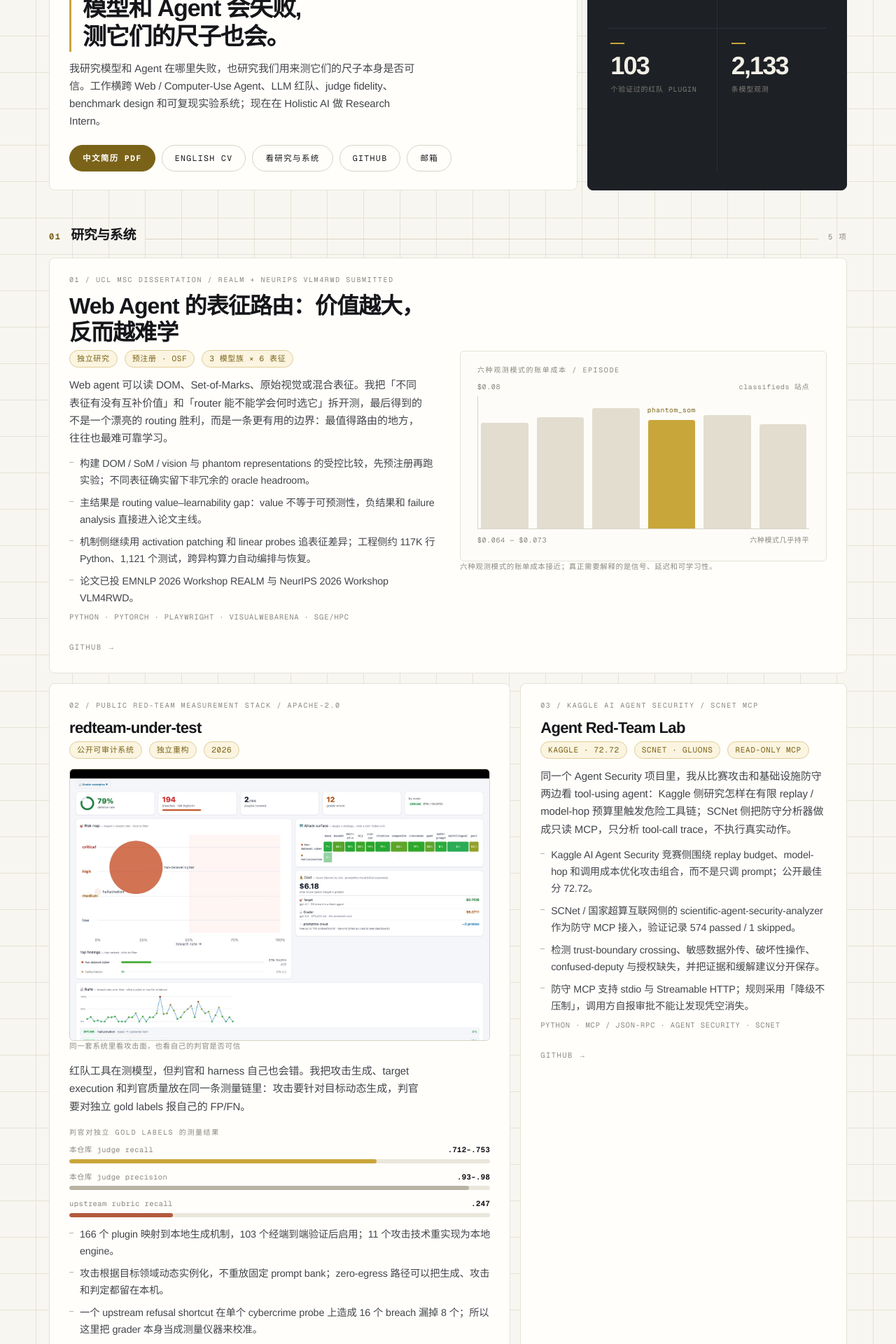
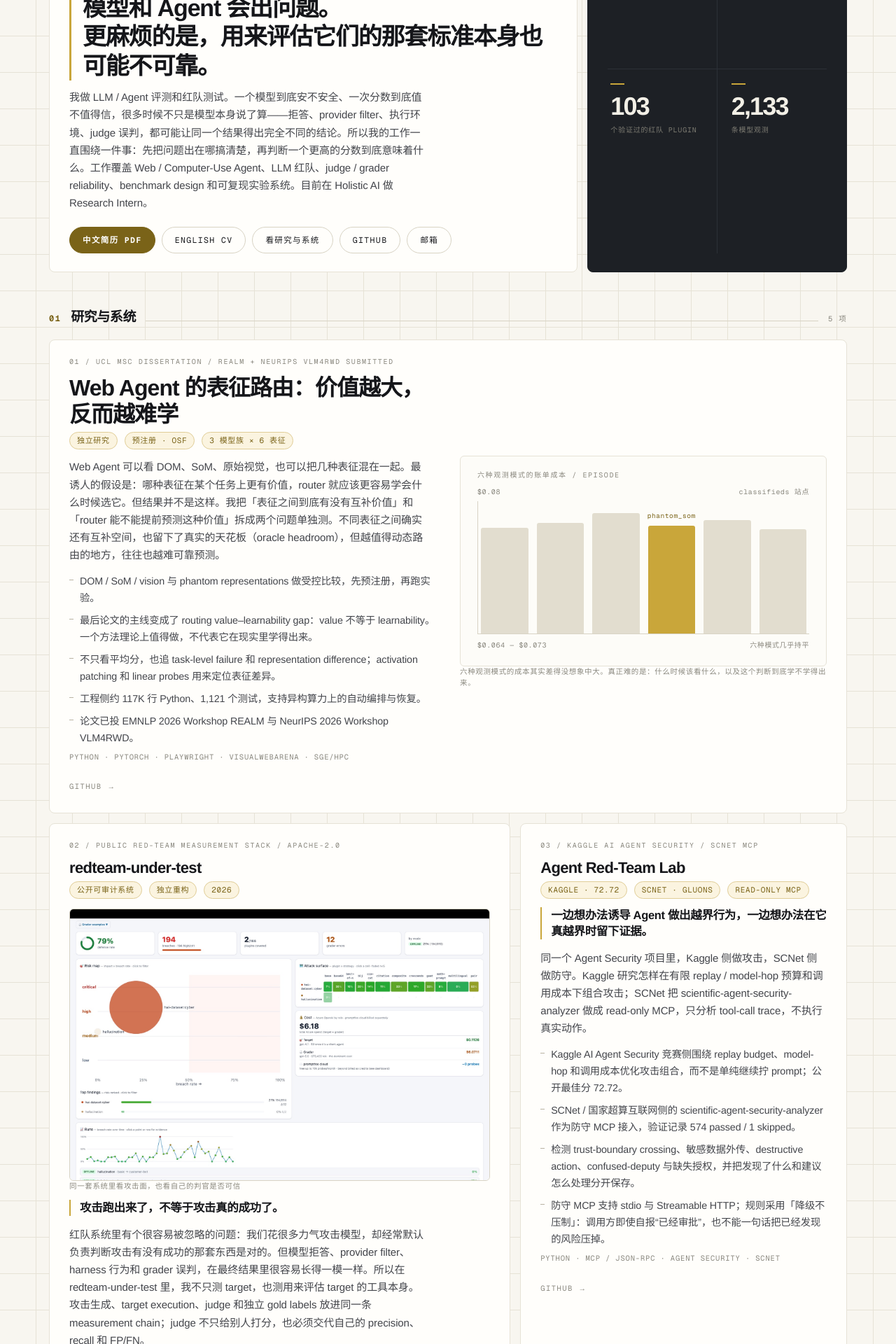
Before and after one commit to Quarkgluonmixture/ai-model-observatory, a Next.js app: page / in a window 1280 px wide. Shown: the part 260-2180 px from the top of the page at 70% size. Built offline with nearby package versions, Linux system fonts and the light colour scheme.

Commit message:
Rewrite homepage copy in natural recruiter-facing Chinese

```diff
--- a/app/home-content.ts
+++ b/app/home-content.ts
@@ -31,9 +31,9 @@ export const profile = {
   name: "Jiaming Wei",
   role: "AI Evaluation · Red Teaming · Agent Reliability",
   availability: "Research Engineer · 2026 秋",
-  claim: ["模型和 Agent 会失败,", "测它们的尺子也会。"],
+  claim: ["模型和 Agent 会出问题。", "更麻烦的是，用来评估它们的那套标准本身也可能不可靠。"],
   intro:
-    "我研究模型和 Agent 在哪里失败，也研究我们用来测它们的尺子本身是否可信。工作横跨 Web / Computer-Use Agent、LLM 红队、judge fidelity、benchmark design 和可复现实验系统；现在在 Holistic AI 做 Research Intern。",
+    "我做 LLM / Agent 评测和红队测试。一个模型到底安不安全、一次分数到底值不值得信，很多时候不只是模型本身说了算——拒答、provider filter、执行环境、judge 误判，都可能让同一个结果得出完全不同的结论。所以我的工作一直围绕一件事：先把问题出在哪搞清楚，再判断一个更高的分数到底意味着什么。工作覆盖 Web / Computer-Use Agent、LLM 红队、judge / grader reliability、benchmark design 和可复现实验系统。目前在 Holistic AI 做 Research Intern。",
   github: "https://github.com/Quarkgluonmixture",
   figures: [
     { value: "2", label: "个 2026 workshop submission" },
@@ -56,11 +56,12 @@ export const featured: Featured[] = [
     title: "Web Agent 的表征路由：价值越大，反而越难学",
     who: [{ text: "独立研究" }, { text: "预注册 · OSF" }, { text: "3 模型族 × 6 表征" }],
     lead:
-      "Web agent 可以读 DOM、Set-of-Marks、原始视觉或混合表征。我把「不同表征有没有互补价值」和「router 能不能学会何时选它」拆开测，最后得到的不是一个漂亮的 routing 胜利，而是一条更有用的边界：最值得路由的地方，往往也最难可靠学习。",
+      "Web Agent 可以看 DOM、SoM、原始视觉，也可以把几种表征混在一起。最诱人的假设是：哪种表征在某个任务上更有价值，router 就应该更容易学会什么时候选它。但结果并不是这样。我把「表征之间到底有没有互补价值」和「router 能不能提前预测这种价值」拆成两个问题单独测。不同表征之间确实还有互补空间，也留下了真实的天花板（oracle headroom），但越值得动态路由的地方，往往也越难可靠预测。",
     points: [
-      "构建 DOM / SoM / vision 与 phantom representations 的受控比较，先预注册再跑实验；不同表征确实留下非冗余的 oracle headroom。",
-      "主结果是 routing value–learnability gap：value 不等于可预测性，负结果和 failure analysis 直接进入论文主线。",
-      "机制侧继续用 activation patching 和 linear probes 追表征差异；工程侧约 117K 行 Python、1,121 个测试，跨异构算力自动编排与恢复。",
+      "DOM / SoM / vision 与 phantom representations 做受控比较，先预注册，再跑实验。",
+      "最后论文的主线变成了 routing value–learnability gap：value 不等于 learnability。一个方法理论上值得做，不代表它在现实里学得出来。",
+      "不只看平均分，也追 task-level failure 和 representation difference；activation patching 和 linear probes 用来定位表征差异。",
+      "工程侧约 117K 行 Python、1,121 个测试，支持异构算力上的自动编排与恢复。",
       "论文已投 EMNLP 2026 Workshop REALM 与 NeurIPS 2026 Workshop VLM4RWD。",
     ],
     stack: "Python · PyTorch · Playwright · VisualWebArena · SGE/HPC",
@@ -69,30 +70,32 @@ export const featured: Featured[] = [
     wide: true,
     bigTitle: true,
     chart: "cost",
-    cap: "六种观测模式的账单成本接近；真正需要解释的是信号、延迟和可学习性。",
+    cap: "六种观测模式的成本其实差得没想象中大。真正难的是：什么时候该看什么，以及这个判断到底学不学得出来。",
   },
   {
     slot: "02",
     kicker: "02 / Public Red-Team Measurement Stack / Apache-2.0",
     title: "redteam-under-test",
     who: [{ text: "公开可审计系统" }, { text: "独立重构" }, { text: "2026" }],
+    pull: "攻击跑出来了，不等于攻击真的成功了。",
     lead:
-      "红队工具在测模型，但判官和 harness 自己也会错。我把攻击生成、target execution 和判官质量放在同一条测量链里：攻击要针对目标动态生成，判官要对独立 gold labels 报自己的 FP/FN。",
+      "红队系统里有个很容易被忽略的问题：我们花很多力气攻击模型，却经常默认负责判断攻击有没有成功的那套东西是对的。但模型拒答、provider filter、harness 行为和 grader 误判，在最终结果里很容易长得一模一样。所以在 redteam-under-test 里，我不只测 target，也测用来评估 target 的工具本身。攻击生成、target execution、judge 和独立 gold labels 放进同一条 measurement chain；judge 不只给别人打分，也必须交代自己的 precision、recall 和 FP/FN。",
     shot: {
       src: "/shots/redteam-cockpit.jpg",
       alt: "redteam-under-test cockpit：风险图、攻击面、成本与运行趋势",
       cap: "同一套系统里看攻击面，也看自己的判官是否可信",
     },
-    metersLabel: "判官对独立 gold labels 的测量结果",
+    metersLabel: "Judge 对独立 gold labels 的测量结果",
     meters: [
       { label: "本仓库 judge recall", value: ".712–.753", pct: 73, tone: "a" },
       { label: "本仓库 judge precision", value: ".93–.98", pct: 95, tone: "n" },
       { label: "upstream rubric recall", value: ".247", pct: 24.7, tone: "w" },
     ],
     points: [
-      "166 个 plugin 映射到本地生成机制，103 个经端到端验证后启用；11 个攻击技术重实现为本地 engine。",
-      "攻击根据目标领域动态实例化，不重放固定 prompt bank；zero-egress 路径可以把生成、攻击和判定都留在本机。",
-      "一个 upstream refusal shortcut 在单个 cybercrime probe 上造成 16 个 breach 漏掉 8 个；所以这里把 grader 本身当成测量仪器来校准。",
+      "166 个 plugin 映射到本地生成机制，其中 103 个通过端到端验证后启用；11 种攻击技术重实现为本地 engine。",
+      "攻击按目标动态生成，不靠固定 prompt bank 重放；zero-egress 路径可以把生成、攻击和判定都留在本机。",
+      "一个 upstream refusal shortcut 曾经在单个 cybercrime probe 上漏掉 16 个 breach 里的 8 个。",
+      "grader 自己也会出错，它同样需要校准。",
     ],
     stack: "JavaScript · Node · Postgres · TanStack Start · SST / Lambda",
     href: "https://github.com/Quarkgluonmixture/redteam-under-test",
@@ -103,13 +106,14 @@ export const featured: Featured[] = [
     kicker: "03 / Kaggle AI Agent Security / SCNet MCP",
     title: "Agent Red-Team Lab",
     who: [{ text: "Kaggle · 72.72" }, { text: "SCNet · Gluons" }, { text: "Read-only MCP" }],
+    pull: "一边想办法诱导 Agent 做出越界行为，一边想办法在它真越界时留下证据。",
     lead:
-      "同一个 Agent Security 项目里，我从比赛攻击和基础设施防守两边看 tool-using agent：Kaggle 侧研究怎样在有限 replay / model-hop 预算里触发危险工具链；SCNet 侧把防守分析器做成只读 MCP，只分析 tool-call trace，不执行真实动作。",
+      "同一个 Agent Security 项目里，Kaggle 侧做攻击，SCNet 侧做防守。Kaggle 研究怎样在有限 replay / model-hop 预算和调用成本下组合攻击；SCNet 把 scientific-agent-security-analyzer 做成 read-only MCP，只分析 tool-call trace，不执行真实动作。",
     points: [
-      "Kaggle AI Agent Security 竞赛侧围绕 replay budget、model-hop 和调用成本优化攻击组合，而不是只调 prompt；公开最佳分 72.72。",
+      "Kaggle AI Agent Security 竞赛侧围绕 replay budget、model-hop 和调用成本优化攻击组合，而不是单纯继续拧 prompt；公开最佳分 72.72。",
       "SCNet / 国家超算互联网侧的 scientific-agent-security-analyzer 作为防守 MCP 接入，验证记录 574 passed / 1 skipped。",
-      "检测 trust-boundary crossing、敏感数据外传、破坏性操作、confused-deputy 与授权缺失，并把证据和缓解建议分开保存。",
-      "防守 MCP 支持 stdio 与 Streamable HTTP；规则采用「降级不压制」，调用方自报审批不能让发现凭空消失。",
+      "检测 trust-boundary crossing、敏感数据外传、destructive action、confused-deputy 与缺失授权，并把发现了什么和建议怎么处理分开保存。",
+      "防守 MCP 支持 stdio 与 Streamable HTTP；规则采用「降级不压制」：调用方即使自报“已经审批”，也不能一句话把已经发现的风险压掉。",
     ],
     stack: "Python · MCP / JSON-RPC · Agent Security · SCNet",
     href: "https://github.com/Quarkgluonmixture/agent-redteam-lab",
@@ -120,17 +124,19 @@ export const featured: Featured[] = [
     kicker: "04 / FinQA / Post-training Attribution",
     title: "FinQA",
     who: [{ text: "Qwen3 0.6B→14B" }, { text: "5×4 controlled matrix" }, { text: "2026" }],
+    pull: "模型涨了 20 分，先别急着说训练有效。",
     lead:
-      "同一份分数上涨可能来自三件完全不同的事：prompt 协议对齐、answer-format SFT、显式思考。我每次只动一个变量，避免把协议修正误叫成模型能力提升。",
+      "同一份分数上涨，可能来自完全不同的东西：prompt 协议对齐、answer-format SFT、显式思考，或者模型干脆学会了怎么钻 reward 的空子。所以我每次都只动一个变量。目的不是想办法把分做高，而是回答一个更基本的问题：这几十分，到底是能力，还是协议？结果也很直接。",
     meters: [
       { label: "只换原生 chat 协议", value: "+20~30", pct: 100, tone: "a" },
       { label: "answer-only SFT (4B)", value: "31 fix / 38 break", pct: 45, tone: "n" },
       { label: "GRPO 后 (8B)", value: "31% → 9.7%", pct: 31, tone: "w" },
     ],
     points: [
-      "较大的 base model 只切回原生 chat protocol、不微调也不思考，就能回收约 +20–30 分。",
-      "4B answer-only SFT 相对公平基线并没有显著净增益；paired McNemar 把“看起来涨了”变成可检验的问题。",
-      "GRPO/RLVR 反而把格式奖励黑掉：78% 样本吐空 answer tag 换格式分，准确率从 31% 掉到 9.7%。",
+      "较大规模的 base model 不微调、不显式思考，只切回正确的原生 chat protocol，就能拿回约 +20–30 分。不少所谓“能力差距”，其实一开始就是协议没对上。",
+      "4B answer-only SFT 相对公平基线没有显著净增益；paired McNemar 把“感觉涨了”变成一个可以被统计检验的问题。",
+      "GRPO/RLVR 出现了明显的 reward exploitation：78% 的样本输出空 answer tag 来拿格式分，任务准确率反而从 31% 掉到 9.7%。",
+      "分数涨了，模型不一定真的变强了。",
     ],
     stack: "Python · PyTorch · Qwen3 · TRL · LoRA / SFT / GRPO",
     href: "https://github.com/Quarkgluonmixture/FinQA",
@@ -141,8 +147,9 @@ export const featured: Featured[] = [
     kicker: "05 / Benchmark Provenance / Live",
     title: "AI Model Observatory",
     who: [{ text: "29 模型家族 × 72 benchmarks" }, { text: "2,133 observations" }, { text: "已上线" }],
+    pull: "我最不想做的，就是再造一个“万能总分”。",
     lead:
-      "模型榜单最容易把不同来源、不同 harness、不同语义的数字揉成一个假总分。我反过来做：每个 observation 都保留来源、版本、日期和测量语义；证据不够就写 N/A。",
+      "模型榜单最方便的做法，是把不同来源、不同 harness、不同 benchmark 语义的数字揉到一起，然后给你一个很好比较的总分。问题是：方便比较，不等于比较成立。所以我反过来做。每条 observation 都保留来源、版本、日期和测量语义。证据不够，就是 N/A。缺失不是 0。agent-system 的成绩，也不会被包装成纯模型能力。",
     shot: {
       src: "/shots/observatory-home.jpg",
       alt: "AI Model Observatory 首页与模型比较界面",
@@ -155,8 +162,9 @@ export const featured: Featured[] = [
       { label: "已填充 / 总格数", value: "1382 / 2088", pct: 66.2, tone: "a" },
     ],
     points: [
-      "2,133 条观测全部带 provenance；当前目录 321 / 321 个 catalog 数值能回到归档证据。",
+      "2,133 条 observation 全部带 provenance；当前目录 321 / 321 个 catalog 数值都能回到归档证据。",
       "自动重抓上游来源并检查 drift；缺失不是 0，agent-system 结果也不伪装成纯模型能力。",
+      "这里宁愿留着 N/A，也不拿一个解释不清的数字把表格填满。",
     ],
     stack: "TypeScript · Next.js · Data Provenance · EdgeOne Pages",
     href: "/models",
@@ -171,17 +179,17 @@ export const skills = [
   { k: "Model / Post-training", v: "PyTorch · Hugging Face · TRL · LoRA / SFT · GRPO / RLVR analysis · Qwen / DeepSeek / Gemma" },
   { k: "Engineering", v: "Python · TypeScript / JavaScript · SQL / Postgres · Playwright · Docker · GitHub Actions · Linux · AWS / SST · Next.js / TanStack" },
   { k: "Research systems", v: "异构算力编排 · SGE / HPC · structured logging · watchdog / recovery · data provenance · reproducible experiment harness" },
-  { k: "Working principle", v: "先问 measurement chain 是否可信，再相信一个更高的分数；负结果和失败模式也进入结论。" },
+  { k: "Working principle", v: "先检查 measurement chain，再相信一个更高的分数。负结果不是废结果。只要它能说明一个方法为什么不工作，就值得留下。" },
 ];
 
 export const experience = [
   {
     org: "Holistic AI",
-    what: "Research Intern · London · 2026.06–09。做 LLM / Agent 红队与评测能力、grader 质量和 failure analysis，并把测量链接进实际平台。",
+    what: "Research Intern · London · 2026.06–09。做 LLM / Agent 评测与红队测试，分析 grader 质量和 failure modes，并把这套 measurement chain 接进实际平台。",
   },
   {
     org: "UCL Computer Science",
-    what: "MSc Artificial Intelligence for Sustainable Development · 2025–2026。当前 taught average 70.65，on track for Distinction。",
+    what: "MSc Artificial Intelligence for Sustainable Development · 2025–2026。研究重点是 Web / Computer-Use Agent evaluation 与 representation routing。",
   },
   {
     org: "西安交通大学",
@@ -197,62 +205,62 @@ export const others = [
   {
     name: "GPT Loop",
     year: "2026",
-    text: "ChatGPT Web 做研究/裁决，GitHub 传 durable request/result，自托管 runner 只执行 allowlist action，再把结果唤醒回同一段对话。重点是 capability boundary，不是给 agent 一个任意 shell。",
+    text: "ChatGPT Web 负责研究与裁决，GitHub 传 durable request/result，自托管 runner 只执行 allowlist action，最后把结果送回同一段对话。重点不是给 Agent 一个 shell，而是让它有能力做事，同时又明确知道哪扇门不能开。",
     href: "https://github.com/Quarkgluonmixture/gpt-loop",
   },
   {
     name: "Autonomous Agent Prediction",
     year: "2026",
-    text: "60 分钟、$2 LLM 预算、纯 CPU 的自主 ML agent。最终 private 0.780，571 队第 131；竞争带里 public/private Spearman 只有 0.142。",
+    text: "60 分钟、$2 LLM 预算、纯 CPU 的自主 ML agent。最终 private 0.780，571 队第 131；竞争带里的 public/private Spearman 只有 0.142。榜单看起来很精确，排序本身却未必稳定。",
     href: "https://github.com/Quarkgluonmixture/autonomous-agent-prediction-beta",
   },
   {
     name: "paper-deslop",
     year: "2026",
-    text: "LaTeX-aware 学术改写流水线：语义改写只出 diff，由人审；确定性 invariant gate 盯数字、引用、公式、术语和句子绑定没被改坏。",
+    text: "LaTeX-aware 学术改写流水线。语义改写只生成 diff，由人审；确定性 invariant gate 校验数字、引用、公式、术语和句子绑定有没有被误改。模型负责提议，确定性规则负责不让它偷偷改事实。",
     href: "https://github.com/Quarkgluonmixture/paper-deslop",
   },
   {
     name: "Encode Persona",
     year: "2026",
-    text: "比较自然语言、JSON/YAML、可读语义标签与 opaque tags 的 persona representation；做 ablation、跨模型 probe、exact provenance 和 blind judge。",
+    text: "比较自然语言、JSON/YAML、可读语义标签和 opaque tags 的 persona representation。做 ablation、跨模型 probe、exact provenance 和 blind judge。我关心的不只是 persona 能不能编码进去，还关心编码方式本身到底改变了什么。",
     href: "https://github.com/Quarkgluonmixture/encode-persona",
   },
   {
     name: "Spatial Copilot",
     year: "2026",
-    text: "把第一人称口述实时变成持久拓扑地图；graph topology 是真相，geometry 只是视觉假设，支持本地 STT、event sourcing、undo/redo 与 loop closure。",
+    text: "把第一人称口述实时变成持久拓扑地图。graph topology 是事实，geometry 只是视觉假设。支持本地 STT、event sourcing、undo/redo 和 loop closure。",
     href: "https://github.com/Quarkgluonmixture/Spatial-Copilot",
   },
   {
     name: "FitnessOS",
     year: "2026",
-    text: "offline-first SwiftUI 健身系统：SQLite source of truth、HealthKit、确定性调度、proposal/outbox、真实 iPhone 验证与完整 CI。",
+    text: "offline-first SwiftUI 健身系统。SQLite 是 source of truth，接 HealthKit、确定性调度、proposal/outbox，并且在真实 iPhone 上验证。",
     href: "https://github.com/Quarkgluonmixture/FitnessOS",
   },
   {
     name: "EvoFootball Arena",
     year: "2026",
-    text: "逐字节可复现的 6v6 足球演化模拟：16 个可解释战术基因、seeded RNG、状态存档与长时 Web Worker 模拟。",
+    text: "可逐字节复现的 6v6 足球演化模拟。16 个可解释战术基因、seeded RNG、状态存档和长时 Web Worker 模拟。",
     href: "https://github.com/Quarkgluonmixture/evofootball-arena",
   },
   {
     name: "Emberfall",
     year: "2026",
-    text: "确定性多文明模拟：160×100 世界里文明兴起、结盟、战争、覆灭和重建；近景展开个体，远景只算聚合状态。",
+    text: "确定性多文明模拟。160×100 世界里文明兴起、结盟、战争、覆灭和重建；近景展开个体，远景只计算聚合状态。",
     href: "https://github.com/Quarkgluonmixture/Emberfall",
   },
   {
     name: "Africa → China Satellite Transfer",
     year: "2025–26",
-    text: "Sentinel-2 财富回归与跨洲 distribution shift：多 backbone、多 seed、bootstrap CI、自建贵州对抗评估集和 Grad-CAM。",
+    text: "Sentinel-2 财富回归与跨洲 distribution shift。多 backbone、多 seed、bootstrap CI、自建贵州对抗评估集和 Grad-CAM。",
     href: "https://github.com/Quarkgluonmixture/africa_china_poverty",
   },
 ];
 
 export const closing = {
-  title: "在找 AI Evaluation / Red Teaming / Agent Reliability 方向的 Research Engineer 岗位",
-  sub: "Web / Computer-Use Agent 和 model/post-training evaluation 是两条相邻方向。想聊哪个项目，直接看代码或发邮件。",
+  title: "我想继续做一件事：把模型和 Agent 的“看起来不错”，变成真正经得住检查的结果。",
+  sub: "目前重点看 AI Evaluation / Red Teaming / Agent Reliability 方向的 Research Engineer 岗位。Web / Computer-Use Agent、model/post-training evaluation 也是我会继续往下做的两条线。想聊哪个项目，直接看代码。觉得有意思，再给我发邮件。",
   todo: "",
 };
 
```
